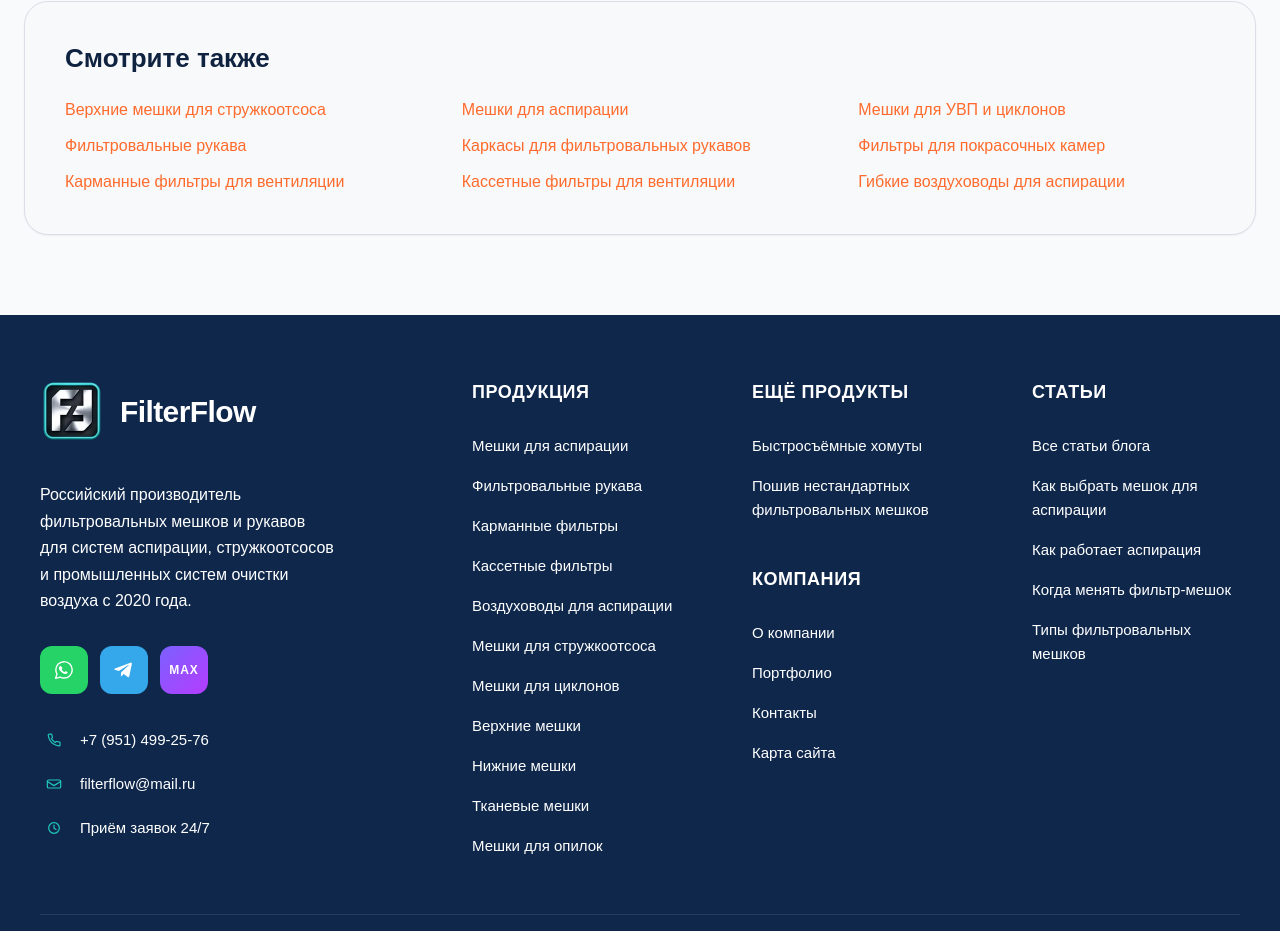
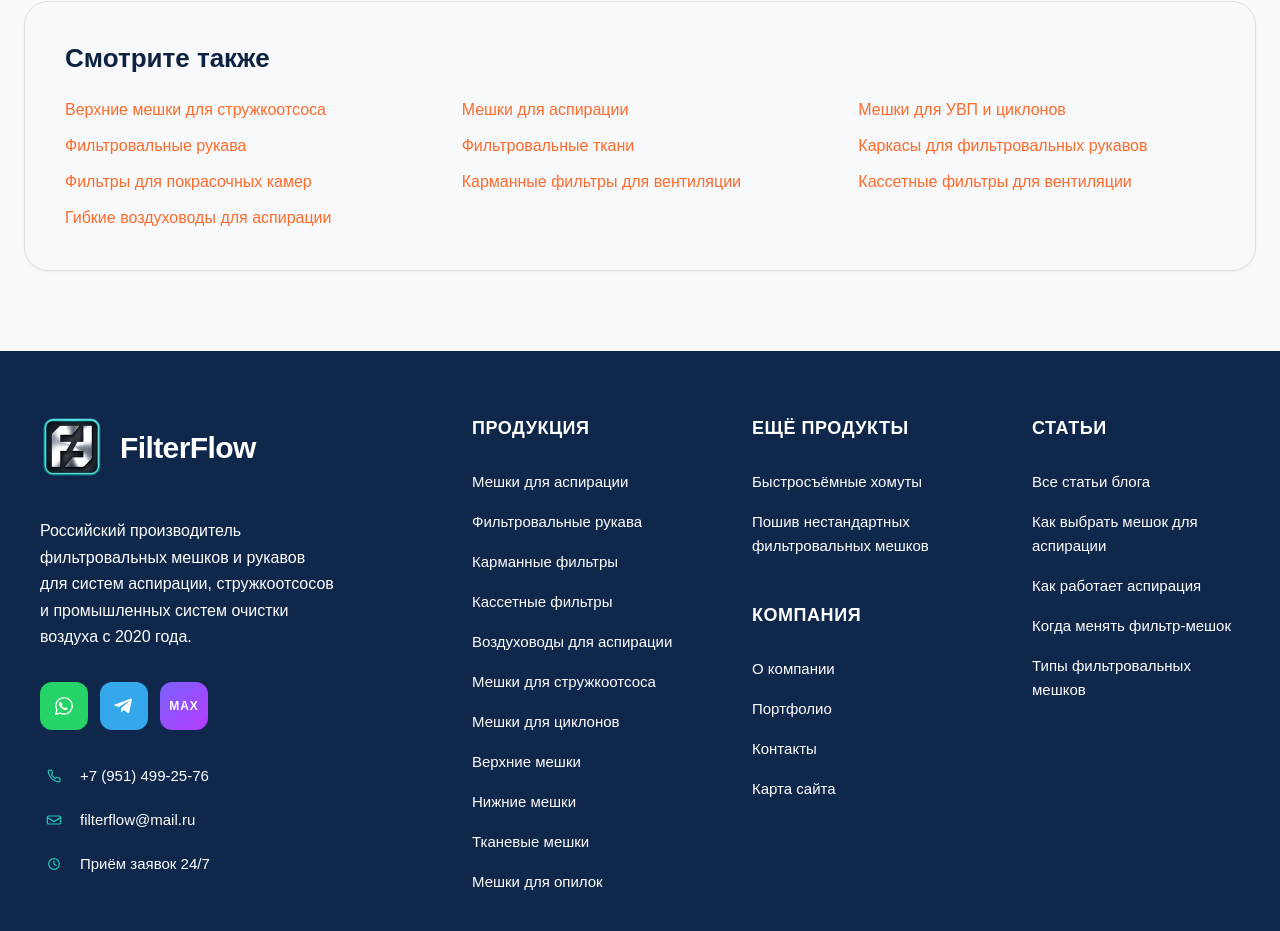
Before and after one commit to karipupkina-ux/filterflow-next, a Next.js app: page /nizhnie-meshki in a window 1280 px wide. Shown: the part 10180-11111 px from the top of the page. Built offline with nearby package versions, Linux system fonts and the light colour scheme.

Commit message:
feat: link filter fabrics across related pages

```diff
--- a/app/components/SeeAlsoLinks.tsx
+++ b/app/components/SeeAlsoLinks.tsx
@@ -22,6 +22,10 @@ const LINKS = [
   {
     href: "/filtracionnye-rukava/",
     label: "Фильтровальные рукава",
+  },
+  {
+    href: "/filtrovalnye-tkani/",
+    label: "Фильтровальные ткани",
   },
   {
     href: "/karkasy-dlya-filtrovalnyh-rukavov/",
```
